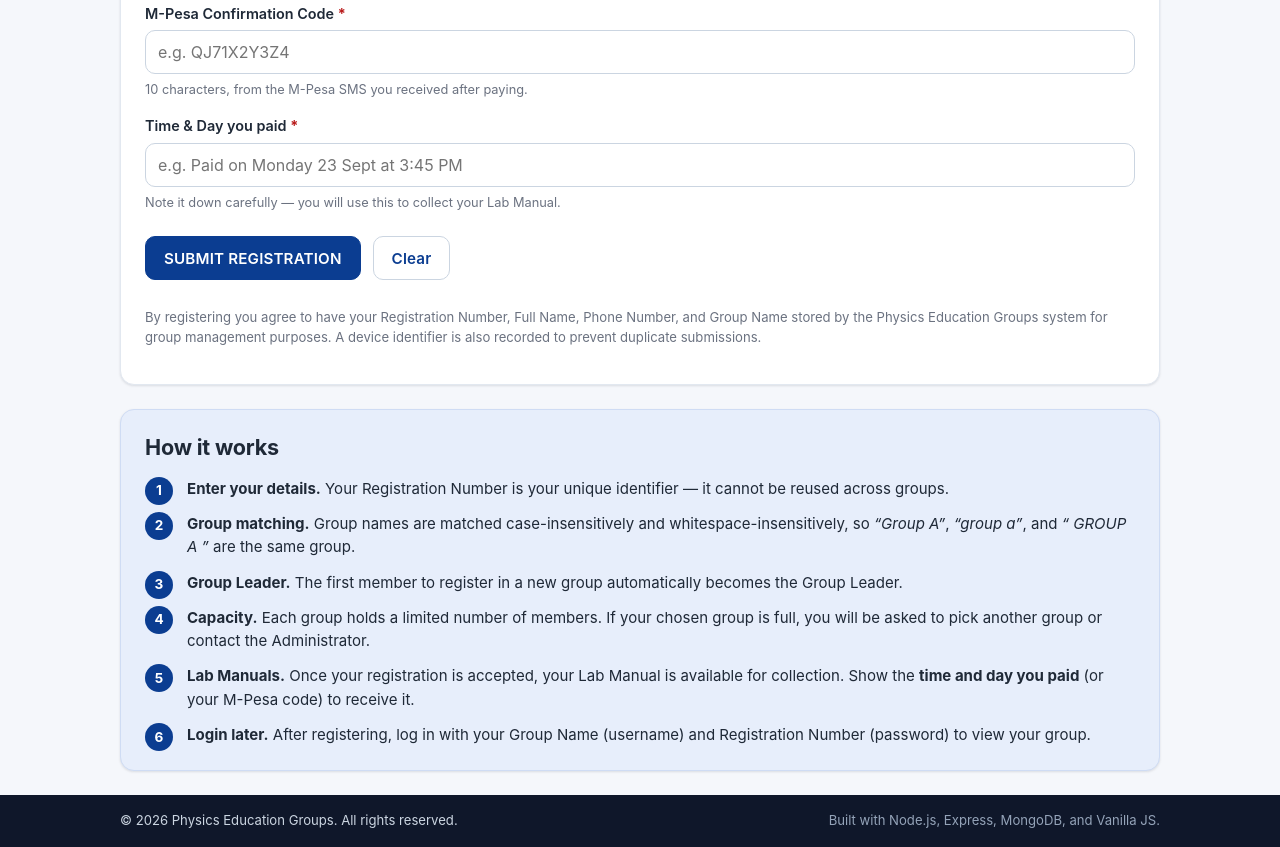
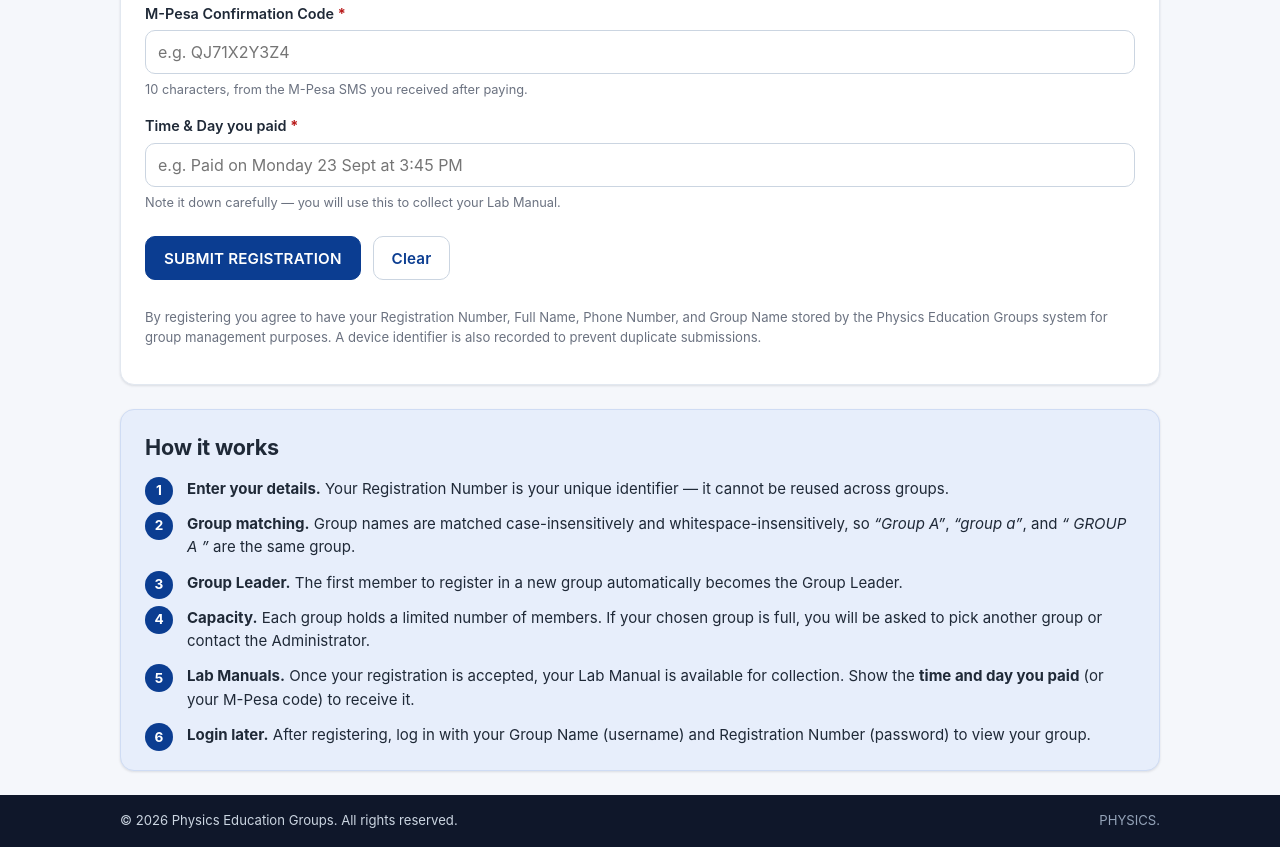
Before and after one commit to re178/physics-education-groups, a website: page public/index.html in a window 1280 px wide. Shown: the part 758-1605 px from the top of the page. Drawn offline with Linux system fonts and the light colour scheme; no server answers.

Commit message:
Update footer text and close HTML tag

```diff
--- a/public/index.html
+++ b/public/index.html
@@ -351,7 +351,7 @@
 <footer class="site-footer">
   <div class="container footer-inner">
     <p>© <span id="footer-year"></span> Physics Education Groups. All rights reserved.</p>
-    <p class="muted small">Built with Node.js, Express, MongoDB, and Vanilla JS.</p>
+    <p class="muted small">PHYSICS.</p>
   </div>
 </footer>
 
```
